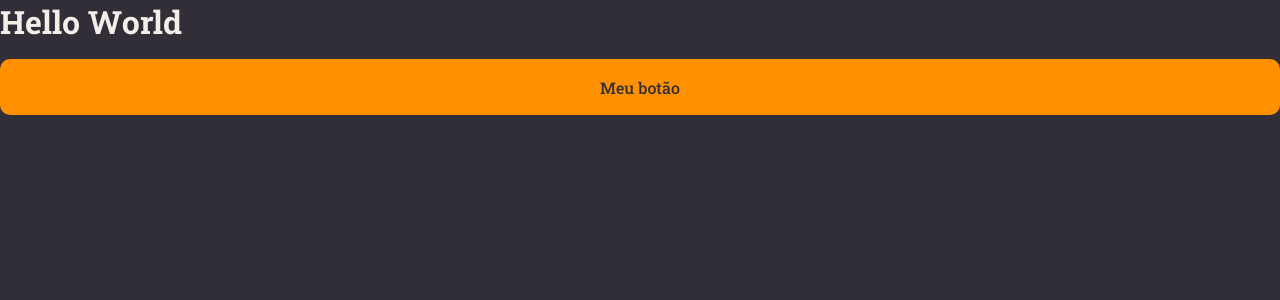
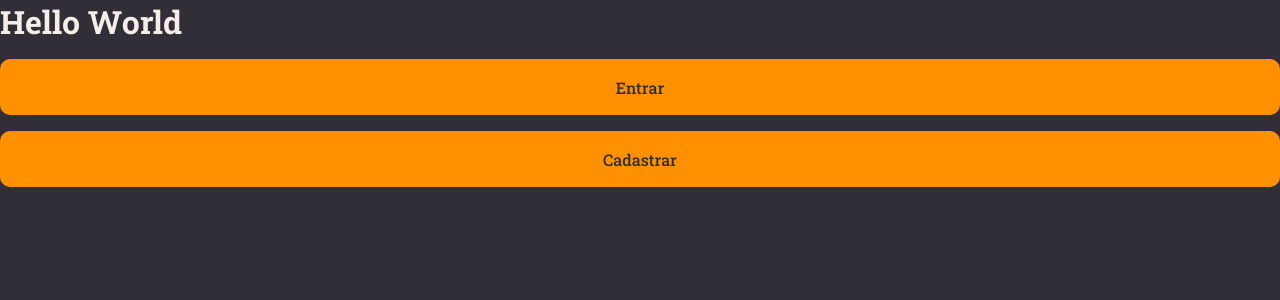
Before and after one commit to stecks10/rocketNotes, a React (Vite) app in the folder front-end/: page / in a window 1280 px wide. Shown: the top 300 px of the page. Built offline with nearby package versions, Linux system fonts and the light colour scheme.

Commit message:
propriedade

```diff
--- a/front-end/src/components/Botton/index.jsx
+++ /dev/null
@@ -1,10 +0,0 @@
-import { Container } from './styles';
-
-export function Button() {
-  return (
-    <Container type='button'>
-      Meu botão
-    </Container>
-  )
-
-}
--- /dev/null
+++ b/front-end/src/components/Button/index.jsx
@@ -0,0 +1,15 @@
+/* eslint-disable react/prop-types */
+import { Container } from './styles';
+
+export function Button({ title, loading = false, ...rest }) {
+  return (
+    <Container
+      type='button'
+      disabled={loading}
+      {...rest}
+    >
+      {loading ? 'Carregando...' : title}
+    </Container>
+  )
+
+}
--- a/front-end/src/pages/Details/index.jsx
+++ b/front-end/src/pages/Details/index.jsx
@@ -1,11 +1,12 @@
-import { Button } from '../../components/Botton';
+import { Button } from '../../components/Button';
 import { Container } from './styles';
 
 export function Details() {
   return (
     <Container>
       <h1>Hello World</h1>
-      <Button />
+      <Button title="Entrar" />
+      <Button title="Cadastrar" />
     </Container>
   );
 }
```
Also changed, not shown: front-end/src/components/Button/styles.js (renamed from front-end/src/components/Botton/styles.js).
